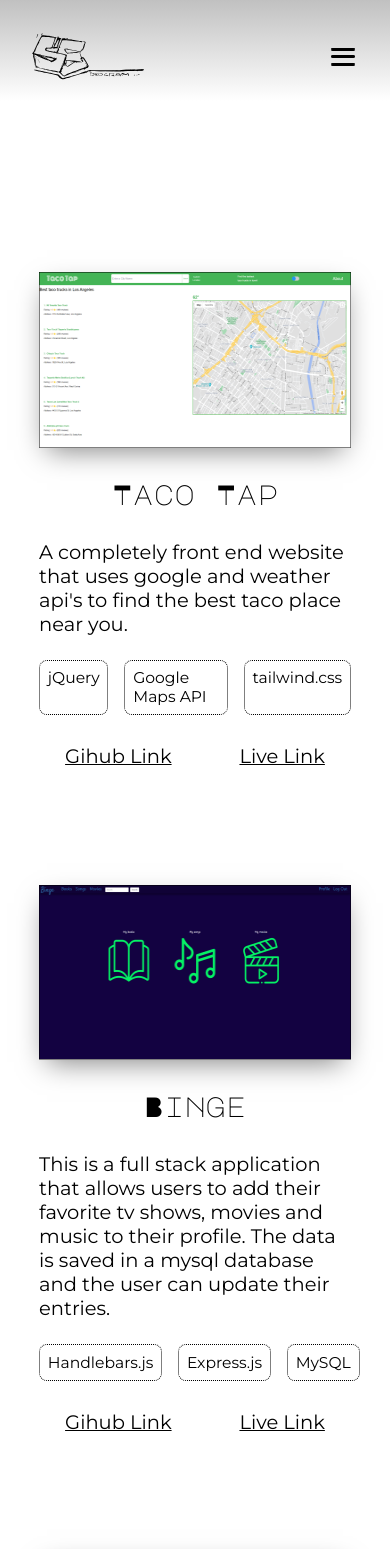
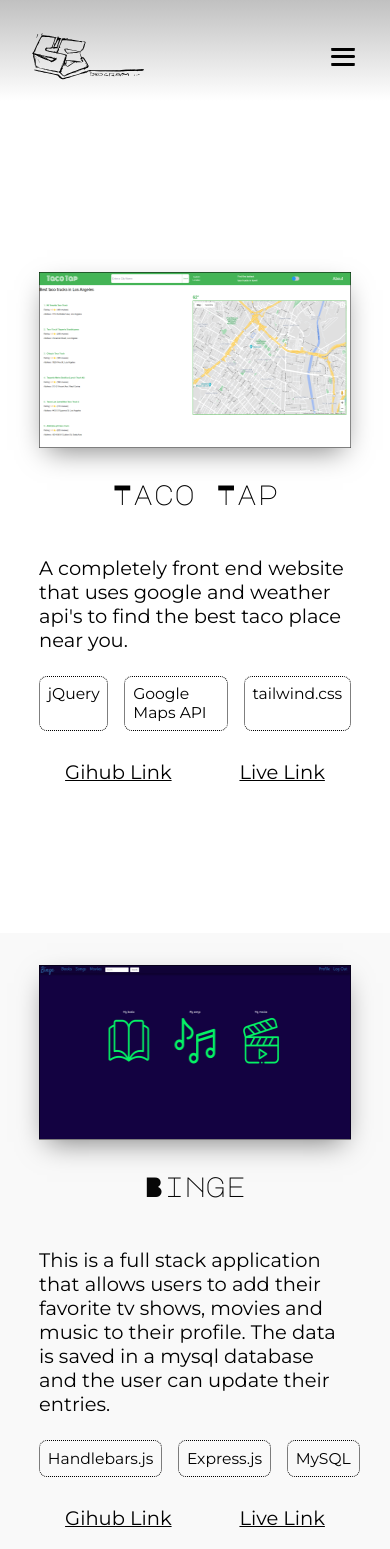
Before and after one commit to CaptainEB/portfolio, a Next.js app: page /projects in a window 390 px wide. Shown: the top 1549 px of the page. Built offline with nearby package versions, Linux system fonts and the light colour scheme; a web font is replaced by a local one.

Commit message:
changed some of the small screen styling of the projects

```diff
--- a/src/app/projects/components/projectFromLeft/projectFromLeft.module.scss
+++ b/src/app/projects/components/projectFromLeft/projectFromLeft.module.scss
@@ -22,6 +22,7 @@ $medium: 992px;
 		font-size: clamp(2rem, 5vw, 5rem);
 		transition: all 0.35s ease-in-out;
 		z-index: -1;
+		margin-bottom: clamp(1rem, 3vw, 3.5rem);
 	}
 	.description {
 		display: flex;
--- a/src/app/projects/components/projectFromRight/projectFromRight.module.scss
+++ b/src/app/projects/components/projectFromRight/projectFromRight.module.scss
@@ -19,10 +19,23 @@ $medium: 992px;
 	justify-content: center;
 	align-items: center;
 	gap: 7rem;
+	padding-block: 2rem;
+	margin-block: 2rem;
+	&::after {
+		content: '';
+		z-index: -1;
+		position: absolute;
+		top: 0;
+		left: -25%;
+		width: 150vw;
+		height: 100%;
+		background-color: rgba(134, 134, 134, 0.05);
+	}
 	.title {
 		font-size: 3rem;
 		transition: all 0.2s ease-in-out;
 		z-index: -1;
+		margin-bottom: clamp(1rem, 3vw, 3.5rem);
 	}
 
 	.description {
```
